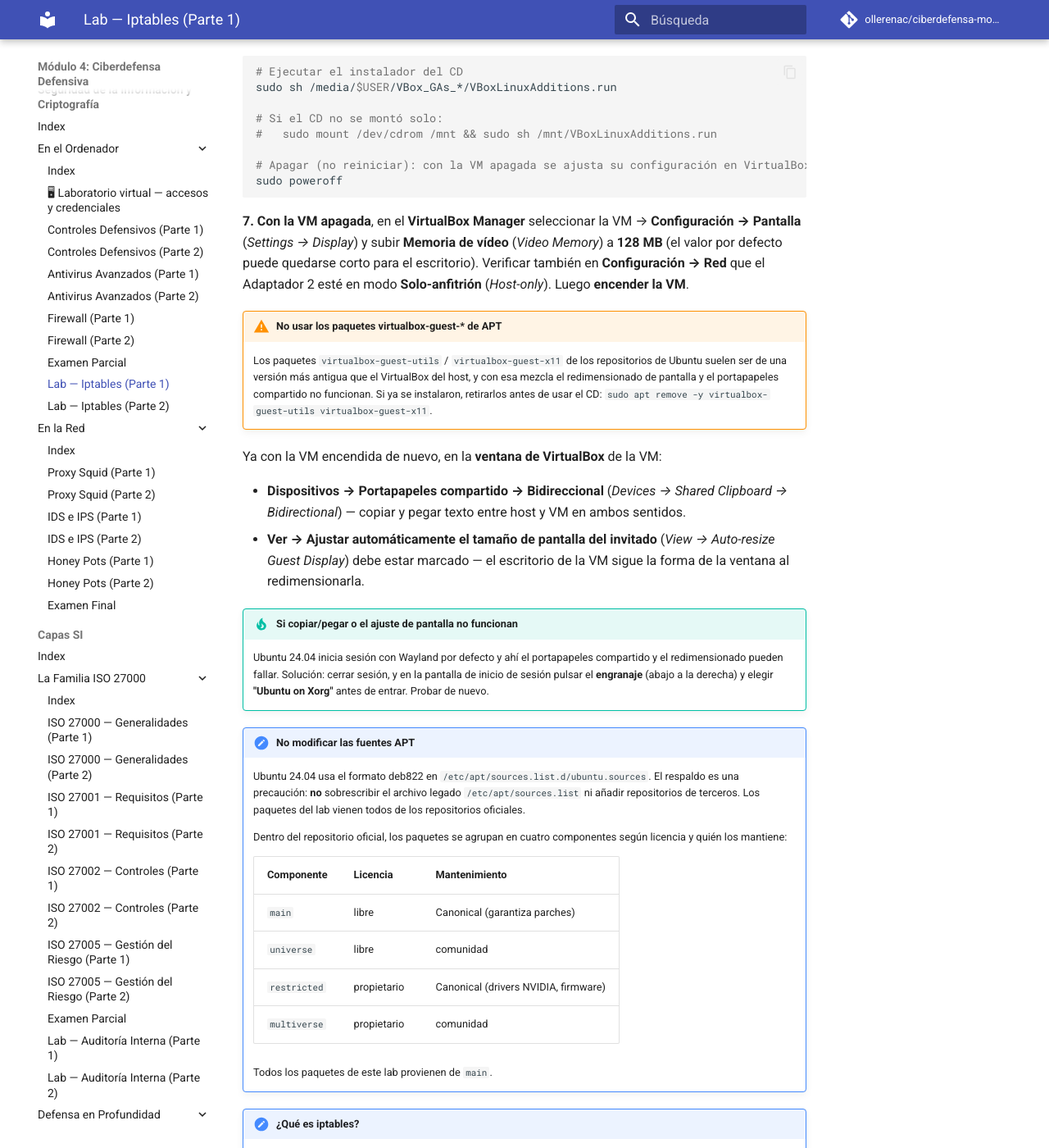
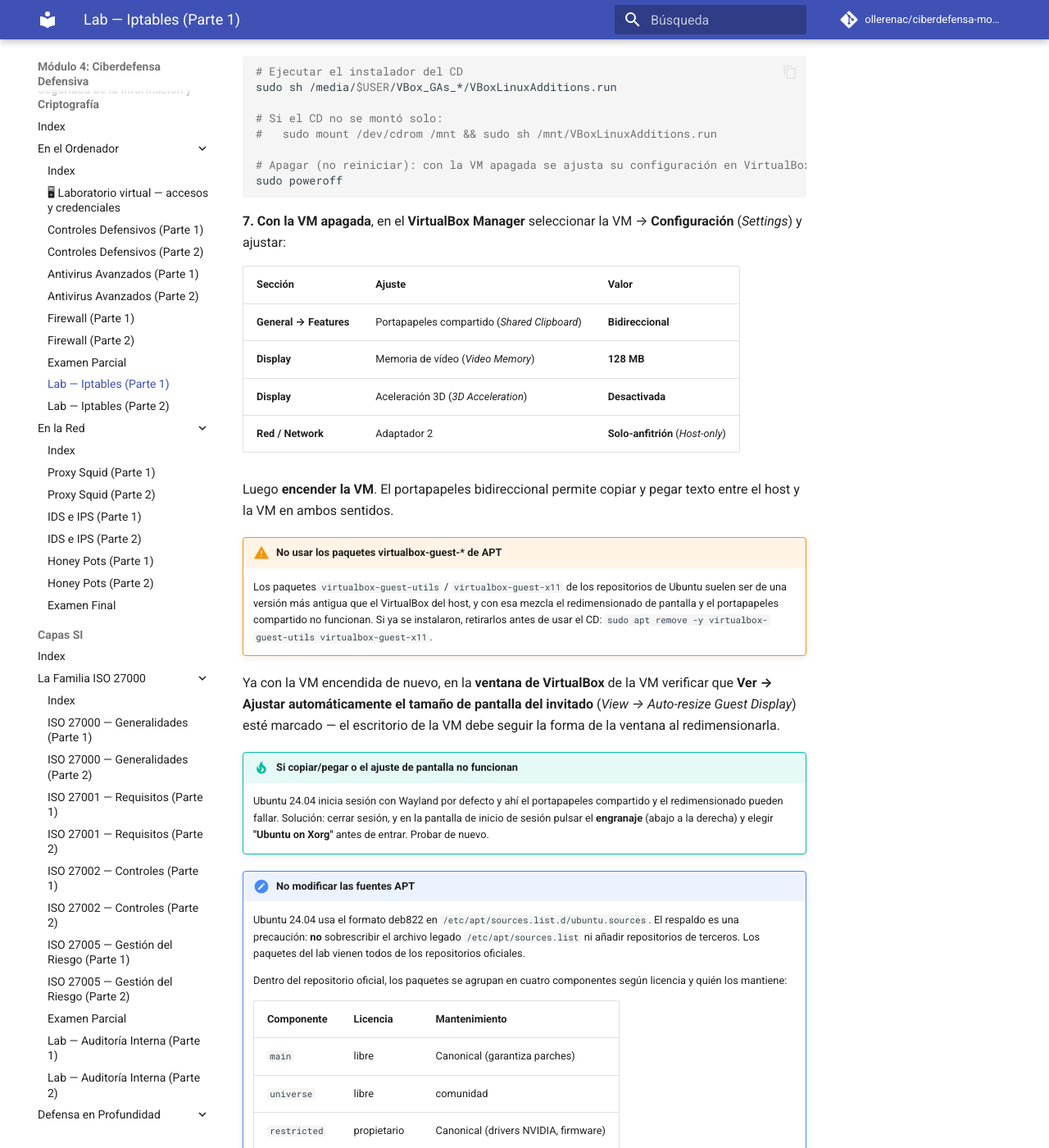
Before and after one commit to ollerenac/ciberdefensa-modulo4, an MkDocs documentation site: the page built from docs/seguridad-criptografia/en-el-ordenador/lab-iptables-p1.md, in a window 1280 px wide and 1400 px high, scrolled down 1938 px. Shown: the whole window at 82% size. Built offline with MkDocs 1.6.1 and Material for MkDocs 9.7.7, drawn with Linux system fonts in a browser that asks for light colours; comment, search, counter and statistics services are not loaded.

Commit message:
docs(iptables): rutas correctas de configuración en VirtualBox 7.2
Portapapeles compartido se fija en Configuración → General → Features
(no en el menú Dispositivos); tabla única de ajustes con la VM apagada:
clipboard bidireccional, video 128 MB, 3D desactivado, adaptador 2
Host-only. Hallazgo de la UAT de preparación.

Co-Authored-By: Claude Fable 5 <noreply@anthropic.com>

````diff
--- a/docs/seguridad-criptografia/en-el-ordenador/lab-iptables-p1.md
+++ b/docs/seguridad-criptografia/en-el-ordenador/lab-iptables-p1.md
@@ -82,10 +82,17 @@ sudo poweroff
 ```
 
 **7. Con la VM apagada**, en el **VirtualBox Manager** seleccionar la VM →
-**Configuración → Pantalla** (*Settings → Display*) y subir **Memoria de vídeo**
-(*Video Memory*) a **128 MB** (el valor por defecto puede quedarse corto para el
-escritorio). Verificar también en **Configuración → Red** que el Adaptador 2 esté
-en modo **Solo-anfitrión** (*Host-only*). Luego **encender la VM**.
+**Configuración** (*Settings*) y ajustar:
+
+| Sección | Ajuste | Valor |
+|---------|--------|-------|
+| **General → Features** | Portapapeles compartido (*Shared Clipboard*) | **Bidireccional** |
+| **Display** | Memoria de vídeo (*Video Memory*) | **128 MB** |
+| **Display** | Aceleración 3D (*3D Acceleration*) | **Desactivada** |
+| **Red / Network** | Adaptador 2 | **Solo-anfitrión** (*Host-only*) |
+
+Luego **encender la VM**. El portapapeles bidireccional permite copiar y pegar
+texto entre el host y la VM en ambos sentidos.
 
 !!! warning "No usar los paquetes virtualbox-guest-* de APT"
     Los paquetes `virtualbox-guest-utils` / `virtualbox-guest-x11` de los
@@ -94,14 +101,10 @@ en modo **Solo-anfitrión** (*Host-only*). Luego **encender la VM**.
     portapapeles compartido no funcionan. Si ya se instalaron, retirarlos antes
     de usar el CD: `sudo apt remove -y virtualbox-guest-utils virtualbox-guest-x11`.
 
-Ya con la VM encendida de nuevo, en la **ventana de VirtualBox** de la VM:
-
-- **Dispositivos → Portapapeles compartido → Bidireccional** (*Devices → Shared
-  Clipboard → Bidirectional*) — copiar y pegar texto entre host y VM en ambos
-  sentidos.
-- **Ver → Ajustar automáticamente el tamaño de pantalla del invitado** (*View →
-  Auto-resize Guest Display*) debe estar marcado — el escritorio de la VM sigue
-  la forma de la ventana al redimensionarla.
+Ya con la VM encendida de nuevo, en la **ventana de VirtualBox** de la VM
+verificar que **Ver → Ajustar automáticamente el tamaño de pantalla del invitado**
+(*View → Auto-resize Guest Display*) esté marcado — el escritorio de la VM debe
+seguir la forma de la ventana al redimensionarla.
 
 !!! tip "Si copiar/pegar o el ajuste de pantalla no funcionan"
     Ubuntu 24.04 inicia sesión con Wayland por defecto y ahí el portapapeles
````
